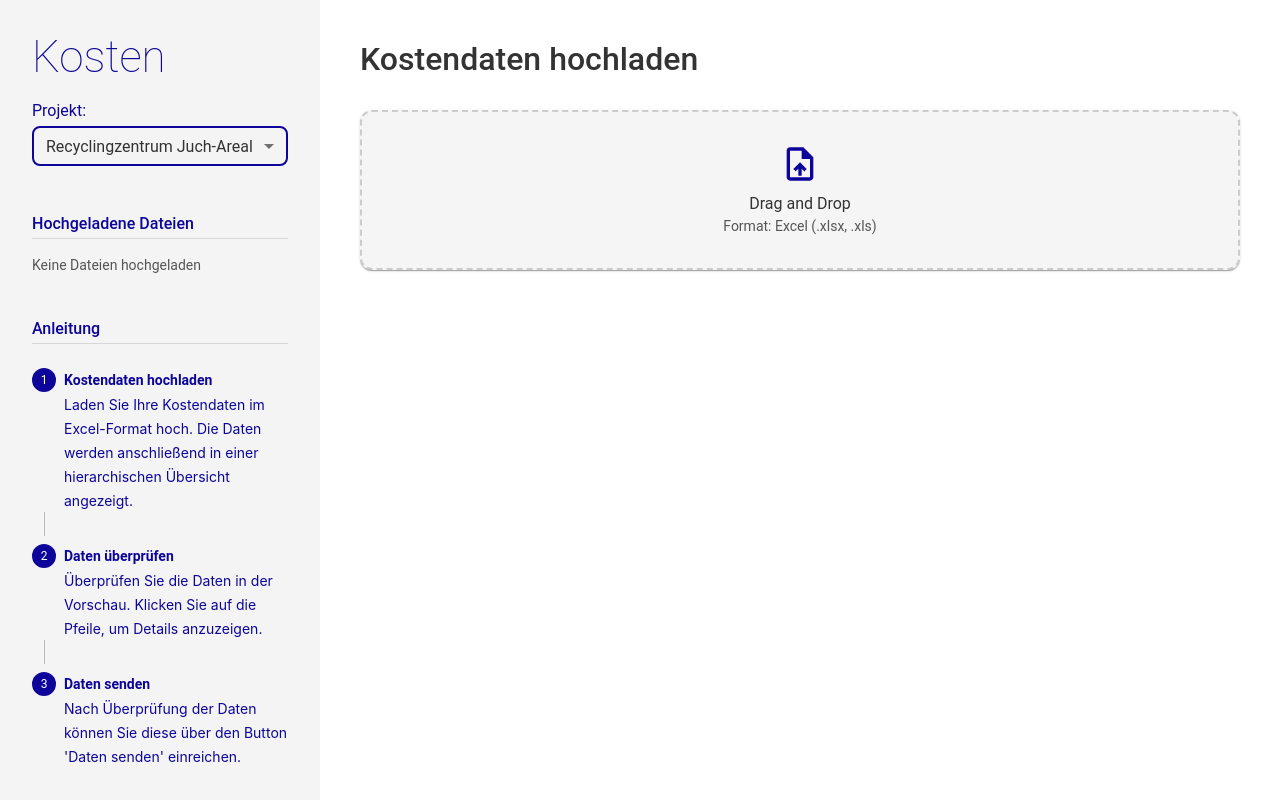
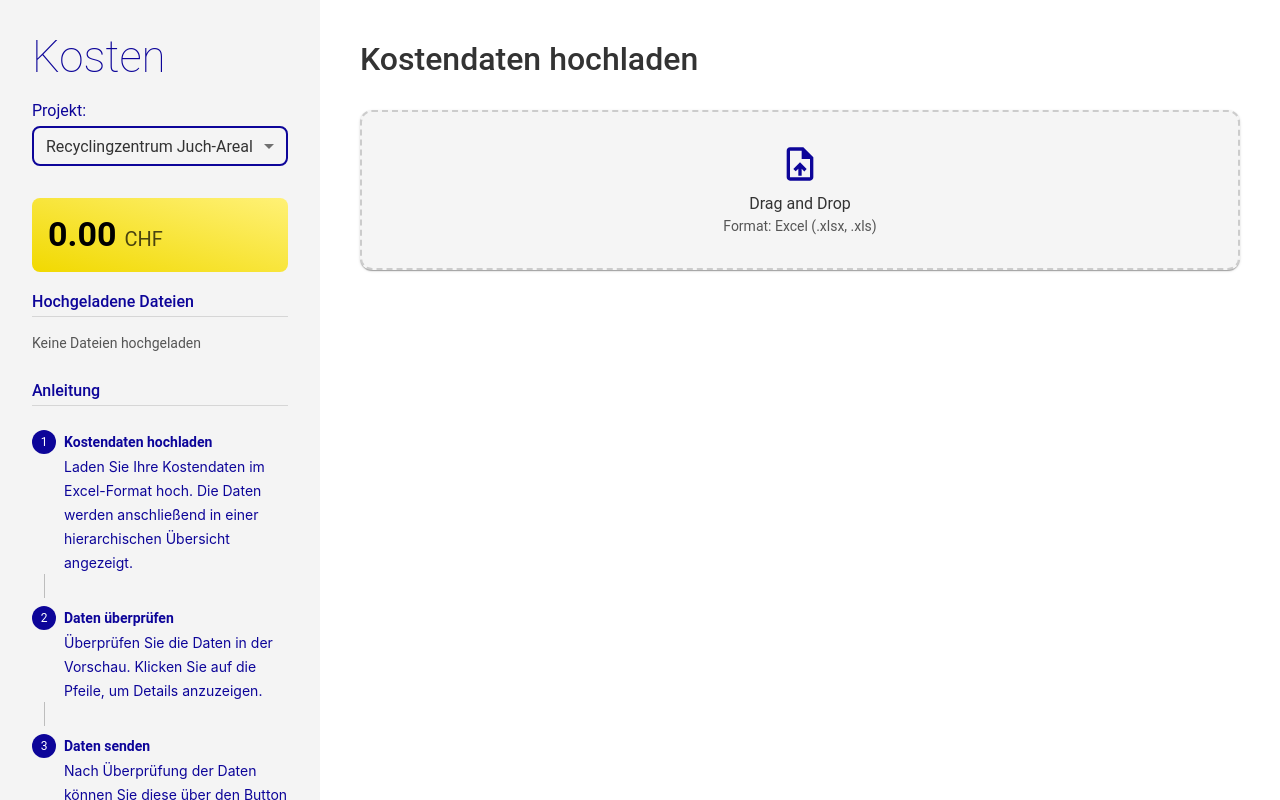
Before and after one commit to louistrue/plugin-cost, a React (Vite) app: page /cost-uploader in a window 1280 px wide. Built offline with nearby package versions, Linux system fonts and the light colour scheme.

Commit message:
Implement total cost tracking and file upload status management

```diff
--- a/src/components/CostUploader/index.tsx
+++ b/src/components/CostUploader/index.tsx
@@ -20,6 +20,15 @@ const CostUploader = ({ onFileUploaded }: CostUploaderProps) => {
   };
 
   const handleRemoveFile = () => {
+    // If there was a file and it was passed to the parent, notify that it's being removed
+    if (metaFile && onFileUploaded) {
+      // Keep the same filename but pass null data to indicate removal
+      const fileName = metaFile.file.name;
+      const currentDate = new Date().toLocaleString("de-CH");
+      const status = "Entfernt";
+      onFileUploaded(fileName, currentDate, status, [], false);
+    }
+
     setMetaFile(null);
   };
 
@@ -35,10 +44,11 @@ const CostUploader = ({ onFileUploaded }: CostUploaderProps) => {
       const fileName = metaFile.file.name;
       const currentDate = new Date().toLocaleString("de-CH");
       const status = "Erfolgreich";
+      const isUpdate = true; // Flag to indicate this is updating an existing entry
 
       // Call the onFileUploaded prop if provided
       if (onFileUploaded) {
-        onFileUploaded(fileName, currentDate, status);
+        onFileUploaded(fileName, currentDate, status, metaFile.data, isUpdate);
       }
 
       setMetaFile(null);
@@ -48,6 +58,14 @@ const CostUploader = ({ onFileUploaded }: CostUploaderProps) => {
 
   const handleFileUploaded = (newMetaFile: MetaFile) => {
     setMetaFile(newMetaFile);
+
+    // Pass the cost data to the parent component immediately
+    if (onFileUploaded && newMetaFile.data) {
+      const fileName = newMetaFile.file.name;
+      const currentDate = new Date().toLocaleString("de-CH");
+      const status = "Vorschau";
+      onFileUploaded(fileName, currentDate, status, newMetaFile.data);
+    }
   };
 
   return (
--- a/src/components/CostUploader/types.ts
+++ b/src/components/CostUploader/types.ts
@@ -24,7 +24,13 @@ export type MetaFile = {
 };
 
 export interface CostUploaderProps {
-  onFileUploaded?: (fileName: string, date?: string, status?: string) => void;
+  onFileUploaded?: (
+    fileName: string,
+    date?: string,
+    status?: string,
+    costData?: CostItem[],
+    isUpdate?: boolean
+  ) => void;
 }
 
 export const REQUIRED_HEADERS = [
--- a/src/components/MainPage.tsx
+++ b/src/components/MainPage.tsx
@@ -15,16 +15,19 @@ import {
   TableCell,
   TableContainer,
   Chip,
+  Box,
 } from "@mui/material";
-import { useState } from "react";
+import { useState, useEffect } from "react";
 import CostUploader from "./CostUploader/index";
 import InsertDriveFileIcon from "@mui/icons-material/InsertDriveFile";
+import { CostItem } from "./CostUploader/types";
 
 // Define a type for uploaded files with date and status
 type UploadedFile = {
   name: string;
   date: string;
   status: string;
+  totalCost?: number;
 };
 
 const MainPage = () => {
@@ -47,21 +50,101 @@ const MainPage = () => {
 
   const [selectedProject, setSelectedProject] = useState("Projekt 1");
   const [uploadedFiles, setUploadedFiles] = useState<UploadedFile[]>([]);
+  const [totalCostSum, setTotalCostSum] = useState<number>(0);
+
+  // Calculate total cost sum whenever uploaded files change
+  useEffect(() => {
+    const newTotal = uploadedFiles.reduce((sum, file) => {
+      return sum + (file.totalCost || 0);
+    }, 0);
+    setTotalCostSum(newTotal);
+  }, [uploadedFiles]);
 
   // Function to receive uploaded files from CostUploader
   const handleFileUploaded = (
     fileName: string,
     date?: string,
-    status?: string
+    status?: string,
+    costData?: CostItem[],
+    isUpdate?: boolean
   ) => {
+    // Calculate total from cost data if available
+    let totalCost = 0;
+    if (costData && costData.length > 0) {
+      totalCost = calculateTotalCost(costData);
+    }
+
+    if (isUpdate) {
+      // Update the existing entry with "Vorschau" status to "Erfolgreich"
+      setUploadedFiles((prev) =>
+        prev.map((file) =>
+          file.name === fileName && file.status === "Vorschau"
+            ? {
+                ...file,
+                status: status || "Erfolgreich",
+                date: date || file.date,
+              }
+            : file
+        )
+      );
+    } else {
+      // For new uploads, check if we already have a "Vorschau" for this file
+      const hasPreview = uploadedFiles.some(
+        (file) => file.name === fileName && file.status === "Vorschau"
+      );
+
+      if (hasPreview) {
+        // Update the existing preview entry
+        setUploadedFiles((prev) =>
+          prev.map((file) =>
+            file.name === fileName && file.status === "Vorschau"
+              ? { ...file, totalCost, date: date || file.date }
+              : file
+          )
+        );
+      } else {
+        // Add a completely new entry
         setUploadedFiles((prev) => [
           ...prev,
           {
             name: fileName,
             date: date || new Date().toLocaleString("de-CH"),
             status: status || "Erfolgreich",
+            totalCost: totalCost,
           },
         ]);
+      }
+    }
+  };
+
+  // Function to calculate total cost from all cost items
+  const calculateTotalCost = (items: CostItem[]): number => {
+    let total = 0;
+
+    // Process all top-level items
+    for (const item of items) {
+      // Add the totalChf value if it exists
+      if (item.totalChf !== null && item.totalChf !== undefined) {
+        total += item.totalChf;
+      }
+
+      // Recursively process children (this is not usually needed as the parent totalChf
+      // should already include all children, but added for completeness)
+      if (item.children && item.children.length > 0) {
+        total += calculateTotalCost(item.children);
+      }
+    }
+
+    return total;
+  };
+
+  // Format currency with Swiss format
+  const formatCurrency = (amount: number): string => {
+    return amount.toLocaleString("de-CH", {
+      style: "decimal",
+      minimumFractionDigits: 2,
+      maximumFractionDigits: 2,
+    });
   };
 
   return (
@@ -98,12 +181,36 @@ const MainPage = () => {
               </Select>
             </FormControl>
           </div>
-        </div>
 
-        {/* Fusszeile */}
-        <div className="flex mt-auto flex-col">
-          {/* Hochgeladene Dateien Section */}
-          <div className="mb-10">
+          {/* Total Cost Sum Box */}
+          <Box
+            sx={{
+              p: 2,
+              mt: 4,
+              mb: 2,
+              background: "linear-gradient(to right top, #F1D900, #fff176)",
+              borderRadius: 1,
+            }}
+          >
+            <Typography
+              variant="h4"
+              component="p"
+              color="common.black"
+              fontWeight="bold"
+            >
+              {formatCurrency(totalCostSum)}
+              <Typography
+                component="span"
+                variant="h6"
+                sx={{ ml: 1, opacity: 0.7, fontWeight: "normal" }}
+              >
+                CHF
+              </Typography>
+            </Typography>
+          </Box>
+
+          {/* Hochgeladene Dateien Section - Moved from footer to below total cost box */}
+          <div className="mb-6 mt-4">
             <Typography
               variant="subtitle1"
               className="font-bold mb-2"
@@ -161,7 +268,9 @@ const MainPage = () => {
                         >
                           <Chip
                             label={file.status}
-                            color="success"
+                            color={
+                              file.status === "Vorschau" ? "warning" : "success"
+                            }
                             size="small"
                             variant="outlined"
                             sx={{ height: 20, fontSize: "0.7rem" }}
@@ -178,7 +287,10 @@ const MainPage = () => {
               </Typography>
             )}
           </div>
+        </div>
 
+        {/* Fusszeile */}
+        <div className="flex mt-auto flex-col">
           {/* Anleitung Section */}
           <div>
             <Typography
```
Lines whose indentation alone changed are shown as unchanged.
